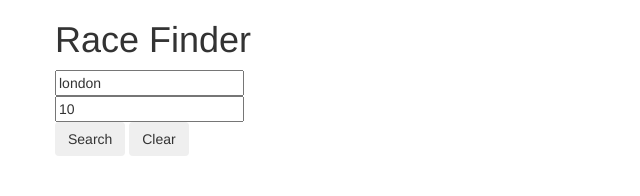
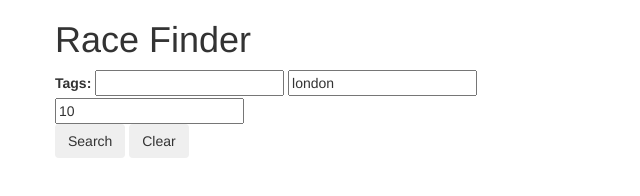
Before and after one commit to Code-Institute-Submissions/racefinder, a plain HTML site: page index.html in a window 1280 px wide. Shown: the whole page, without its empty margins (0-640 px from the left). Drawn offline with nearby package versions, Linux system fonts and the light colour scheme.

Commit message:
starting to work on autocomplete using Jquery UI

```diff
--- /dev/null
+++ b/assets/forms.js
@@ -0,0 +1,31 @@
+// https://jqueryui.com/autocomplete/#default
+
+$( function() {
+    var availableTags = [
+      "ActionScript",
+      "AppleScript",
+      "Asp",
+      "BASIC",
+      "C",
+      "C++",
+      "Clojure",
+      "COBOL",
+      "ColdFusion",
+      "Erlang",
+      "Fortran",
+      "Groovy",
+      "Haskell",
+      "Java",
+      "JavaScript",
+      "Lisp",
+      "Perl",
+      "PHP",
+      "Python",
+      "Ruby",
+      "Scala",
+      "Scheme"
+    ];
+    $( "#tags" ).autocomplete({
+      source: availableTags
+    });
+  } );
--- a/index.html
+++ b/index.html
@@ -22,12 +22,21 @@
 		<!-- Latest compiled Bootstrap related JavaScript -->
 		<script src="https://maxcdn.bootstrapcdn.com/bootstrap/3.4.0/js/bootstrap.min.js"></script>
 
+		<!-- jQuery  UI for autocomplete	-->
+		<link rel="stylesheet" href="https://code.jquery.com/ui/1.12.1/themes/base/jquery-ui.css">
+		<script src="https://code.jquery.com/ui/1.12.1/jquery-ui.js"></script>
+
+
 
 	<!-- OWN CSS + JS -->
 
 
  	 <script type="text/javascript" src="assets/apireader.js"></script>
 	 <link rel="stylesheet" href="assets/style.css" type="text/css"/>
+	 <script type="text/javascript" src="assets/forms.js"></script>
+
+
+
 
 
  	 <title>Race Finder</title>
@@ -42,8 +51,16 @@
 
 				<h1>Race Finder</h1>
 
+	<!-- autocomplete -->
+
+
+				<div class="ui-widget">
+
+				</div>
+
 				<form>
-
+					<label for="tags">Tags: </label>
+					 <input id="tags">
 					 <input type="text" id="inputcity" placeholder="City" value='london'>
 					 <br>
 					 <input type="text" id="resultperpage" placeholder="Results per page" value=10>
```
Lines whose indentation alone changed are shown as unchanged.
